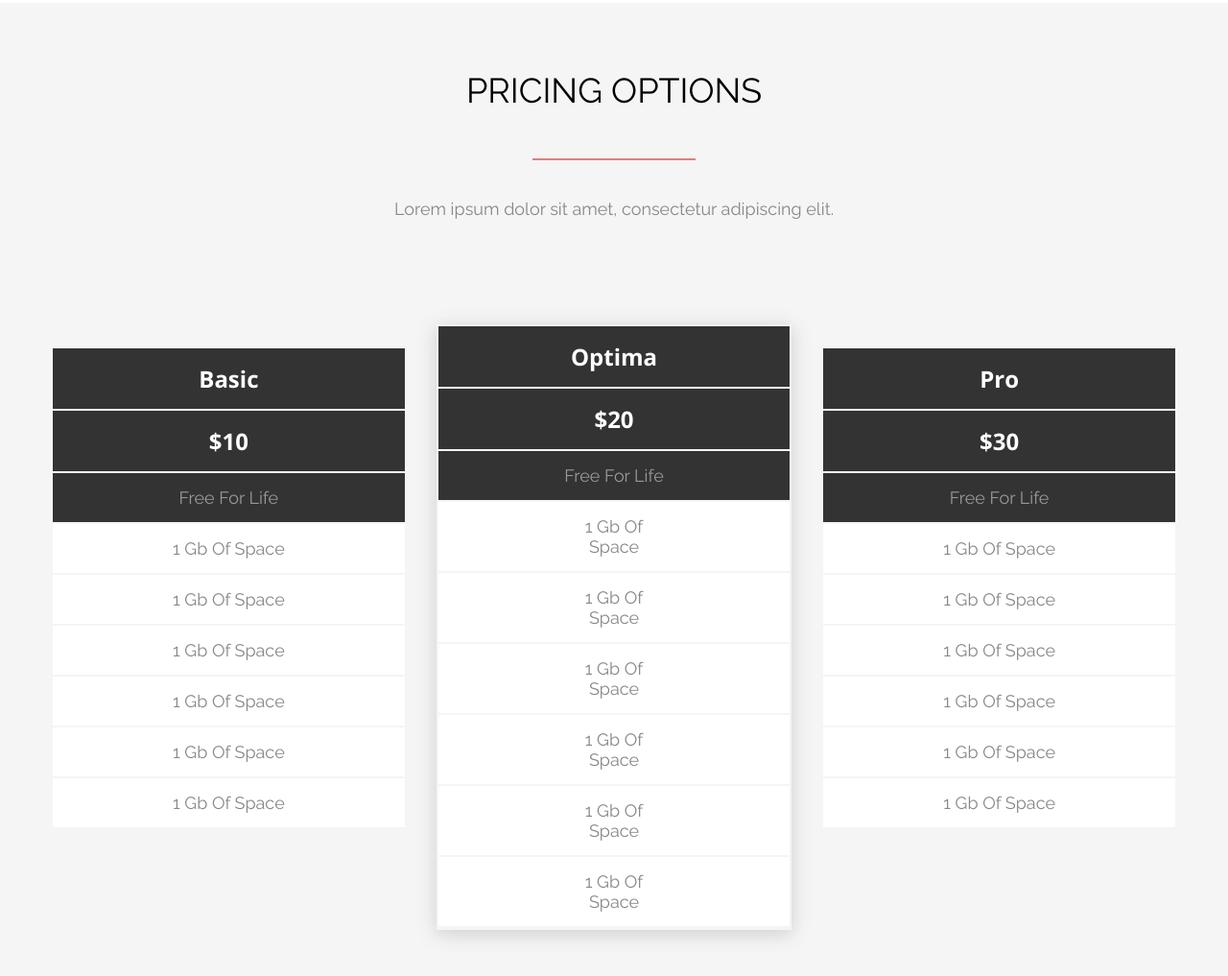
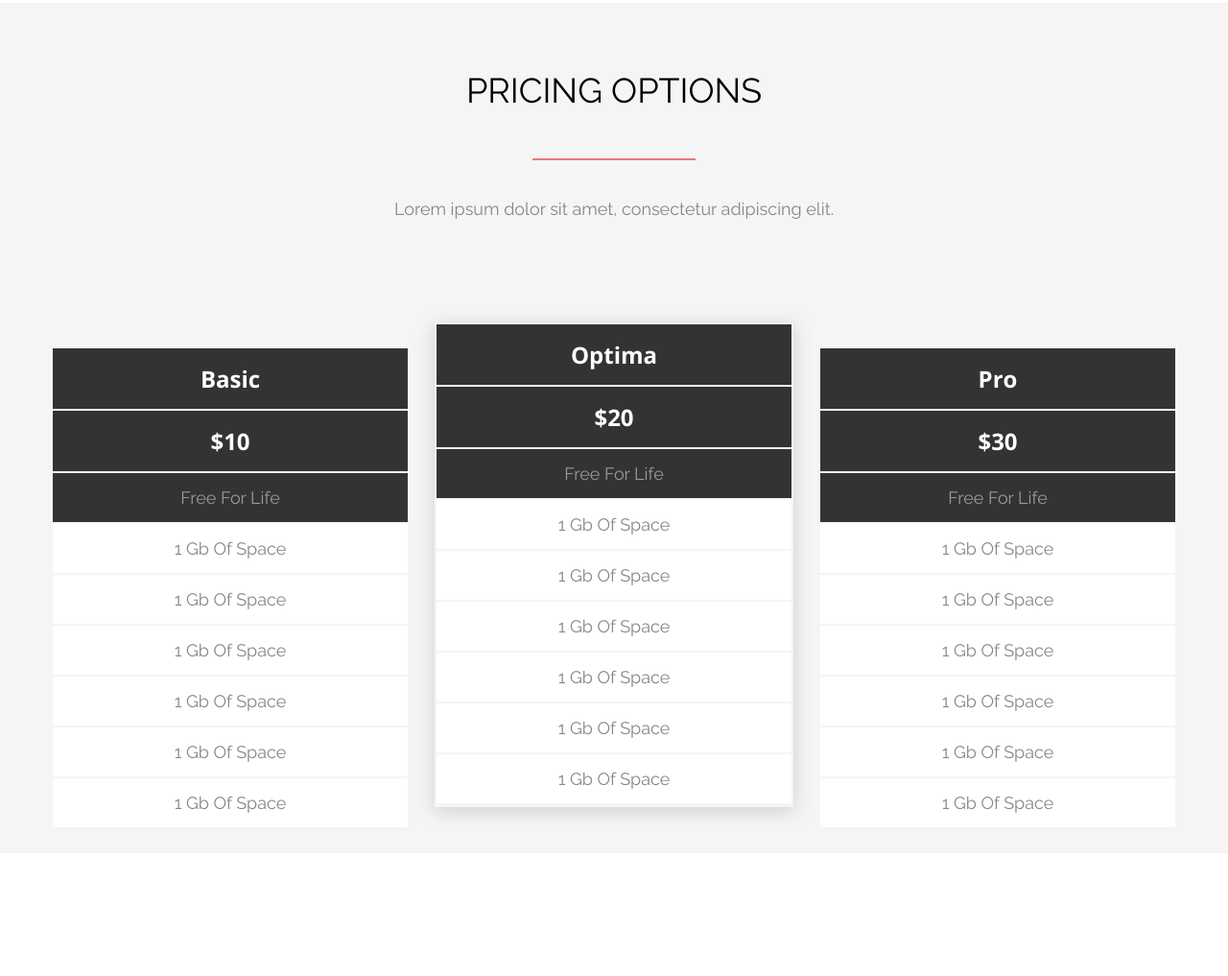
Before and after one commit to Chasmy911/TMS, a plain HTML site: page Axit/index.html in a window 1280 px wide. Shown: the part 1317-2334 px from the top of the page at 96% size. After the commit the page ends 2206 px from the top, so only its background shows below. Drawn offline with nearby package versions, Linux system fonts and the light colour scheme.

Commit message:
change css file

```diff
--- a/Axit/css/style.css
+++ b/Axit/css/style.css
@@ -181,7 +181,7 @@ color: #000000;
 }
 
 .section_pricing_list-shadow {
-    border: 2px solid #F5F5F5;
+    outline: 2px solid #F5F5F5;
     filter: drop-shadow(0px 4px 10px rgba(51, 51, 51, 0.2));
 
 
@@ -194,7 +194,8 @@ color: #000000;
 
 
 .section_pricing_list {
-     max-width: 370px;
+     width: 31.624%;
+     text-align: center;
    }
 
 .section_pricing__item {
@@ -204,7 +205,7 @@ font-size: 18px;
 line-height: 21px;
 text-transform: capitalize;
 color: #86878B;
-padding: 15px 125px;
+padding: 15px 0;
 border-bottom: 2px solid #F5F5F5;
 background-color: #fff;
 border-collapse: collapse;
```
